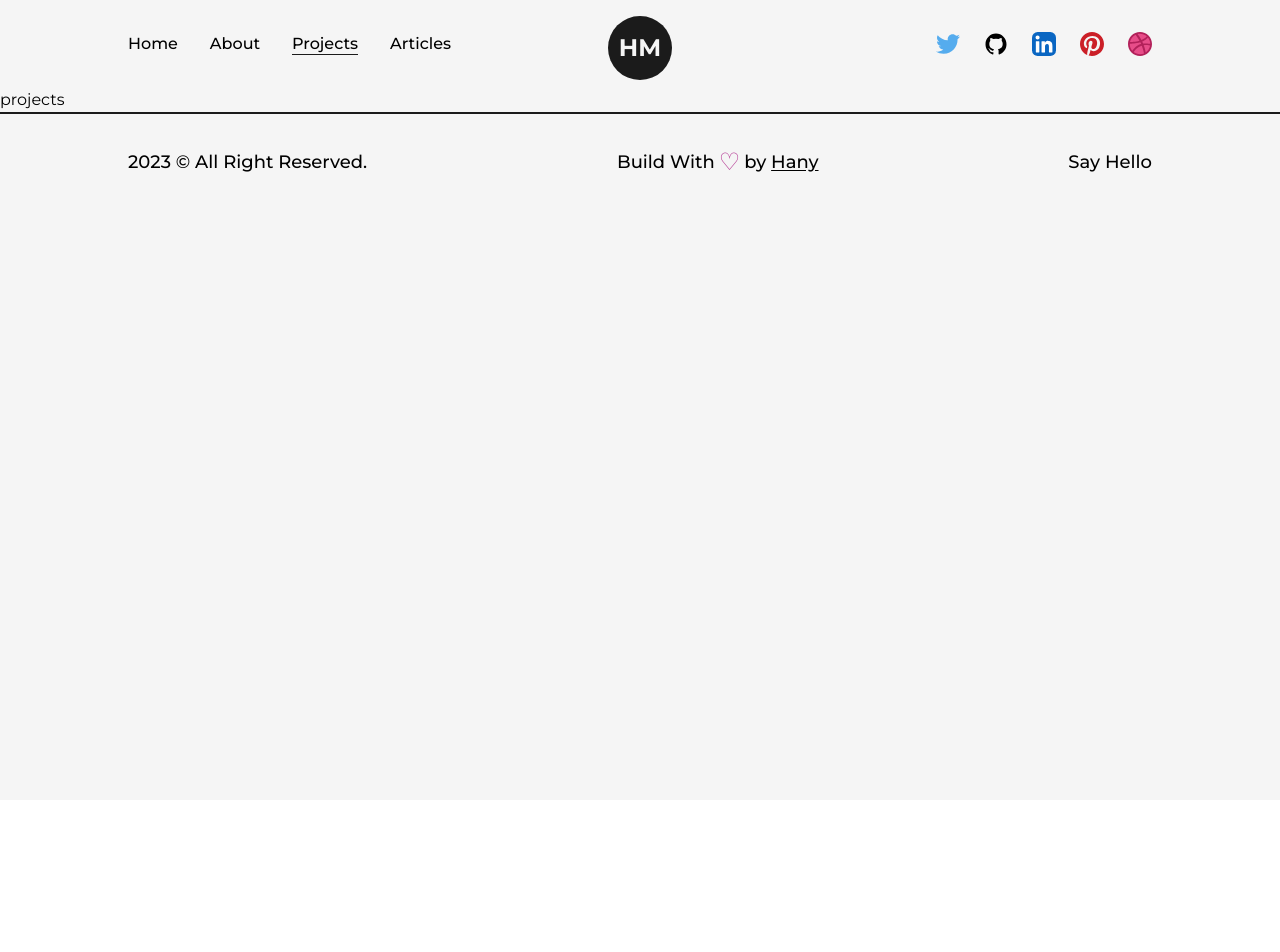
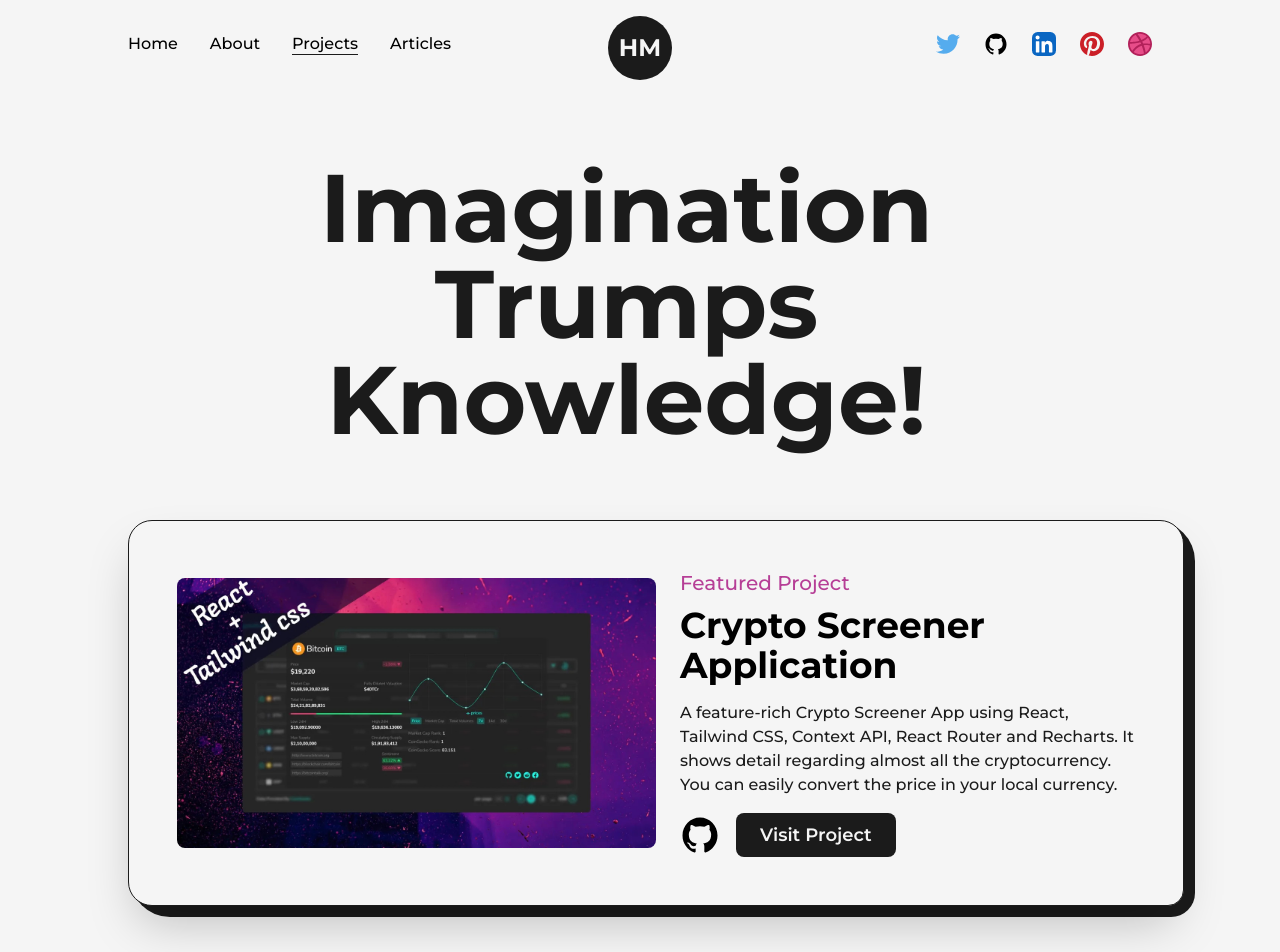
Before and after one commit to HanyMagdy25/hany-magdy-portfolio, a Next.js app: page /projects in a window 1280 px wide. Shown: the top 952 px of the page. Before the commit the page ends 800 px from the top, so only its background shows below. Built offline with nearby package versions, Linux system fonts and the light colour scheme.

Commit message:
projects

```diff
--- a/src/components/AnimatedText.js
+++ b/src/components/AnimatedText.js
@@ -35,7 +35,7 @@
         initial="initial"
         animate="animate"
       >
-        {text.split(" ").map((word, index) => (
+        {text?.split(" ").map((word, index) => (
           <motion.span
             key={word + "-" + index}
             className="inline-block"
--- a/src/pages/about.js
+++ b/src/pages/about.js
@@ -47,19 +47,19 @@
                 Biograpghy
               </h2>
               <p className="my-4 font-medium">
-                Hi, I'm CodeBucks, a web developer and UI/UX designer with a
+                Hi, Im CodeBucks, a web developer and UI/UX designer with a
                 passion for creating beautiful, functional, and user-centered
                 digital experiences. With 4 years of experience in the field. I
                 am always looking for new and innovative ways to bring my
-                clients' visions to life.
+                clients visions to life.
               </p>
               <p className="my-4 font-medium">
                 I believe that design is about more than just making things look
-                pretty , it's about solving problems and creating intuitive,
+                pretty , its about solving problems and creating intuitive,
                 enjoyable experiences for users.
               </p>
               <p className="my-4 font-medium">
-                Whether I'm working on a website, mobile app, or other digital
+                Whether Im working on a website, mobile app, or other digital
                 product, I bring my commitment to design excellence and
                 user-centered thinking to every project I work on. I look
                 forward to the opportunity to bring my skills and passion to
--- a/src/pages/projects.js
+++ b/src/pages/projects.js
@@ -1,9 +1,150 @@
-import React from 'react'
+import AnimatedText from "@/components/AnimatedText";
+import { GithubIcon } from "@/components/Icons";
+import Layout from "@/components/Layout";
+import Head from "next/head";
+import Image from "next/image";
+import Link from "next/link";
+import project1 from "../../public/images/projects/crypto-screener-cover-image.jpg";
 
+const FeaturedProject = ({ type, title, summary, img, link, github }) => {
+  return (
+    <article
+      className="relative flex w-full items-center justify-between
+    rounded-3xl rounded-br-2xl border border-solid border-dark
+     bg-light p-12 shadow-2xl "
+    >
+       <div
+        className="absolute top-0 -right-3 -z-10 h-[103%] w-[101%]
+        rounded-[2.5rem] rounded-br-3xl bg-dark "
+      />
+      <Link
+        href={link}
+        target="_blank"
+        className="w-1/2 cursor-pointer overflow-hidden rounded-lg"
+      >
+        <Image src={img} alt={title} className="w-full h-auto" />
+      </Link>
+      <div className="w-1/2 flex flex-col items-start justify-between pl-6">
+        <span className="text-primary font-medium text-xl">{type}</span>
+        <Link
+          href={link}
+          target="_blank"
+          className="hover:underline underline-offset-2"
+        >
+          <h2 className="my-2 w-full text-left text-4xl font-bold">{title}</h2>
+        </Link>
+        <p className="my-2 font-medium text-dark">{summary}</p>
+        <div className="mt-2 flex items-center">
+          <Link href={github} target="_blank" className="w-10">
+            <GithubIcon />
+          </Link>
+          <Link
+            href={link}
+            target="_blank"
+            className="ml-4 rounded-lg bg-dark text-light p-2 px-6 text-lg font-semibold"
+          >
+            Visit Project
+          </Link>
+        </div>
+      </div>
+    </article>
+  );
+};
+
+const Project = ({ type, title, img, link, github }) => {
+  return (
+    <article
+      className="relative flex flex-col w-full items-center justify-between
+    rounded-2xl border border-solid border-dark bg-light p-6 "
+    >
+     <div
+        className="absolute top-0 -right-3 -z-10 h-[103%] w-[101%]
+        rounded-[2rem] rounded-br-3xl bg-dark "
+      />
+      <Link
+        href={link}
+        target="_blank"
+        className="w-full cursor-pointer overflow-hidden rounded-lg"
+      >
+        <Image src={img} alt={title} className="w-full h-auto" />
+      </Link>
+      <div className="w-full flex flex-col items-start justify-between mt-4">
+        <span className="text-primary font-medium text-xl">{type}</span>
+        <Link
+          href={link}
+          target="_blank"
+          className="hover:underline underline-offset-2"
+        >
+          <h2 className="my-2 w-full text-left text-3xl font-bold">{title}</h2>
+        </Link>
+        <div className="w-full mt-2 flex items-center justify-between">
+          <Link
+            href={link}
+            target="_blank"
+            className="text-lg font-semibold underline"
+          >
+            Visit
+          </Link>
+          <Link href={github} target="_blank" className="w-10">
+            <GithubIcon />
+          </Link>
+        </div>
+      </div>
+    </article>
+  );
+};
 const projects = () => {
   return (
-    <div>projects</div>
-  )
-}
+    <>
+      <Head>
+        <title>CodeBucks I Projects Page</title>
+        <meta name="description" content="any description" />
+      </Head>
+      <main className="w-full mb-16 flex flex-col items-center justify-center">
+        <Layout className="pt-16">
+          <AnimatedText
+            text="Imagination Trumps Knowledge!"
+            className="mb-16"
+          />
+          <div className="grid grid-cols-12 gap-24 gap-y-32">
+            <div className="col-span-12">
+              <FeaturedProject
+                title="Crypto Screener Application"
+                summary="A feature-rich Crypto Screener App using React, Tailwind CSS, Context API, React Router and Recharts.
+                It shows detail regarding almost all the cryptocurrency. You can easily convert the price in your
+                local currency."
+                link="/"
+                github="/"
+                type="Featured Project"
+                img={project1}
+              />
+            </div>
+            <div className="col-span-6">
+              <Project
+                title="Crypto Screener Application"
+                link="/"
+                github="/"
+                type="Featured Project"
+                img={project1}
+              />
+            </div>
+            <div className="col-span-6">
+              <Project
+                title="Crypto Screener Application"
+                link="/"
+                github="/"
+                type="Featured Project"
+                img={project1}
+              />
+            </div>
 
-export default projects
+            <div className="col-span-12">Featured Project</div>
+            <div className="col-span-6">Project 1</div>
+            <div className="col-span-6">Featured 2</div>
+          </div>
+        </Layout>
+      </main>
+    </>
+  );
+};
+export default projects;
```
